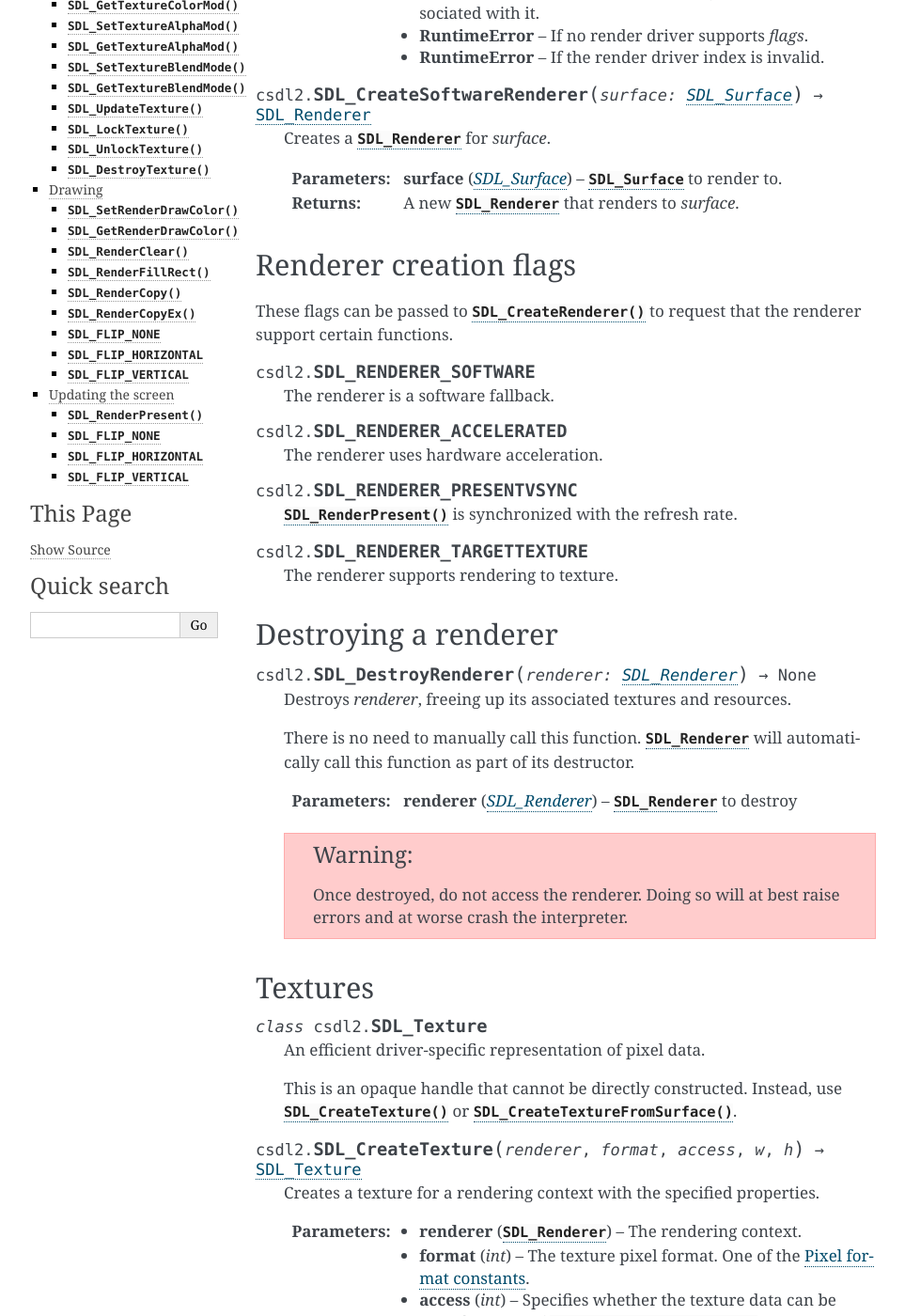
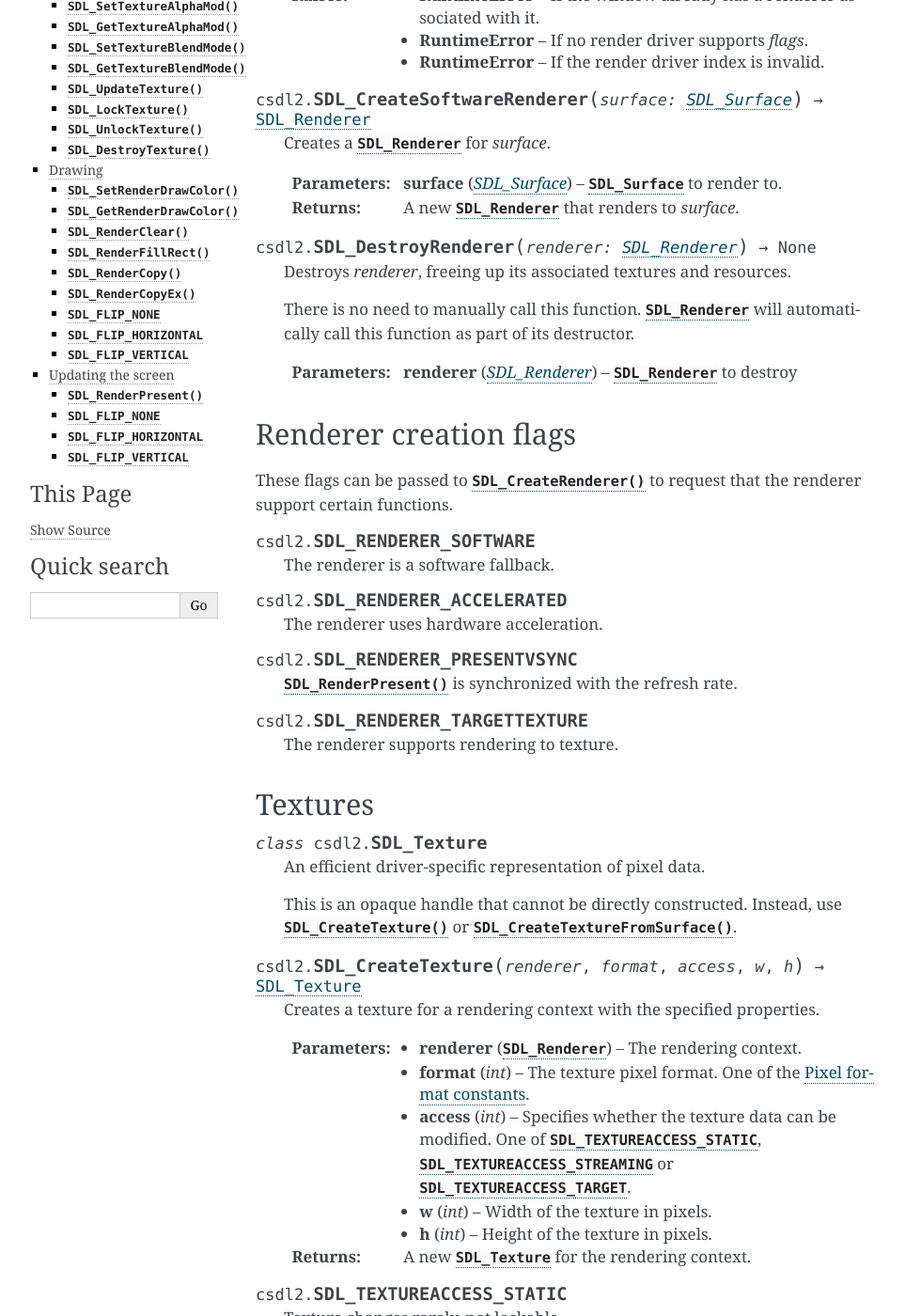
Before and after one commit to pyokagan/pycsdl2, a Sphinx documentation site: the page built from docs/api/render.rst, in a window 1280 px wide and 1400 px high, scrolled down 555 px. Shown: the whole window at 94% size, without its empty margins (148-1111 px from the left). Built offline with Sphinx 7.4.7, drawn with Linux system fonts in a browser that asks for light colours; some of the changed text lies outside the part shown.

Commit message:
docs/api/render: merge renderer creation and destruction into a section
Merge the renderer class docs, and the renderer creation and destruction
functions into a single section "Renderers" so that when introducing the
topic of "renderers", we can introduce other highly relevant functions
such as SDL_GetRendererInfo() and SDL_GetRendererOutputSize()

```diff
--- a/docs/api/render.rst
+++ b/docs/api/render.rst
@@ -9,8 +11,6 @@
    This is an opaque handle that cannot be directly constructed. Instead, use
    :func:`SDL_CreateRenderer` or :func:`SDL_CreateSoftwareRenderer`.
 
-Creating a renderer
--------------------
 .. function:: SDL_CreateRenderer(window: SDL_Window, index: int, flags: int) -> SDL_Renderer
 
    Creates a :class:`SDL_Renderer` for `window`.
@@ -53,20 +62,6 @@ renderer support certain functions.
 .. data:: SDL_RENDERER_TARGETTEXTURE
 
    The renderer supports rendering to texture.
-
-Destroying a renderer
----------------------
-.. function:: SDL_DestroyRenderer(renderer: SDL_Renderer) -> None
-
-   Destroys `renderer`, freeing up its associated textures and resources.
-
-   There is no need to manually call this function. :class:`SDL_Renderer` will
-   automatically call this function as part of its destructor.
-
-   :param SDL_Renderer renderer: :class:`SDL_Renderer` to destroy
-
-   .. warning:: Once destroyed, do not access the renderer. Doing so will at
-                best raise errors and at worse crash the interpreter.
 
 Textures
 --------
```
Also changed, not shown: other parts of docs/api/render.rst (+11 -0 lines).
